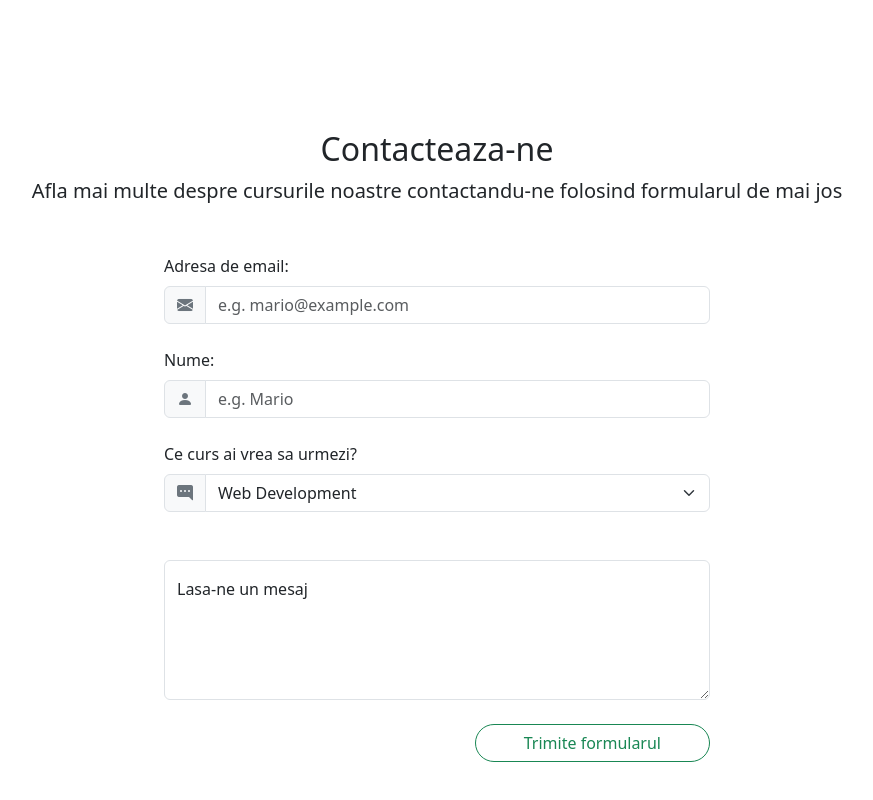
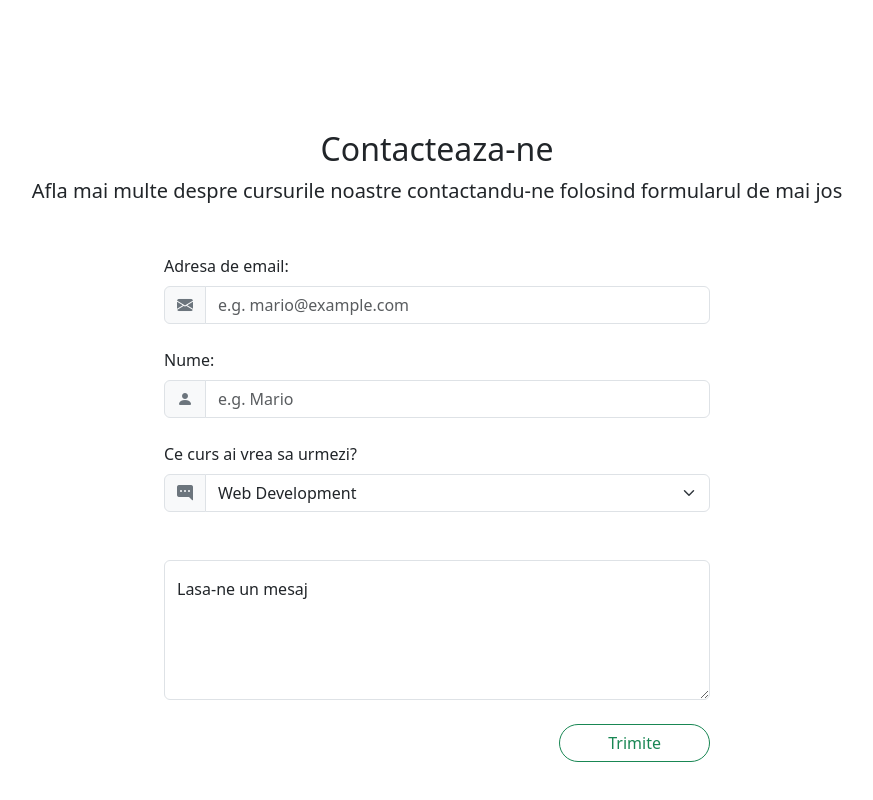
Before and after one commit to bogdan-itschool/schooly, a plain HTML site: page index.html in a window 1280 px wide. Shown: the part 1895-2695 px from the top of the page, without its empty margins (203-1076 px from the left). Drawn offline with nearby package versions, Linux system fonts and the light colour scheme.

Commit message:
Update text in index.html

```diff
--- a/index.html
+++ b/index.html
@@ -16,7 +16,7 @@
       href="https://cdn.jsdelivr.net/npm/bootstrap-icons@1.3.0/font/bootstrap-icons.css"
     />
 
-    <title>Document</title>
+    <title>Schooly</title>
 
     <style>
       section {
@@ -451,7 +451,7 @@
                   href="#courses"
                   class="btn btn-outline-success text-right rounded-pill px-5"
                 >
-                  Trimite formularul
+                  Trimite
                 </button>
               </div>
             </form>
```
